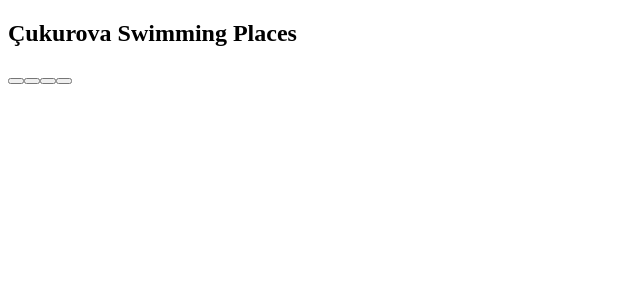
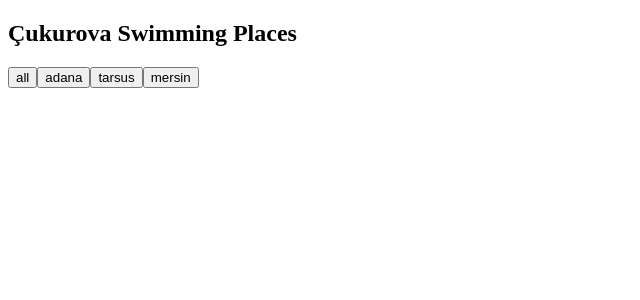
Before and after one commit to Mehmet-github06/react-tourist-guide-app, a React (Create React App) app: page / in a window 1280 px wide. Shown: the top 300 px of the page, without its empty margins (0-640 px from the left). Built offline with nearby package versions, Linux system fonts and the light colour scheme.

Commit message:
categoryies onclick

```diff
--- a/src/Categories.jsx
+++ b/src/Categories.jsx
@@ -9,8 +9,10 @@ const Categories = ({categories,filterItems,activeCategory}) => {
             <button
             type='button'
             className={`${activeCategory === category ? "filter-btn active" : "filter-btn"}`}
+            key={index}
+            onClick={()=> filterItems(category)}
             >
-
+              {category}
             </button>
           )
         })
```
